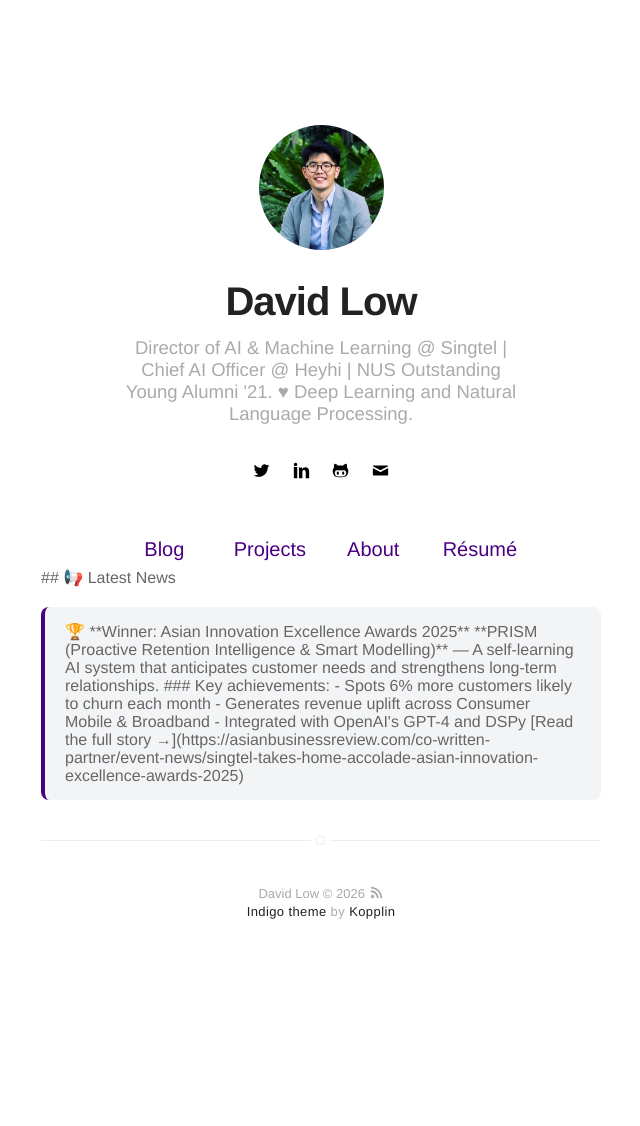
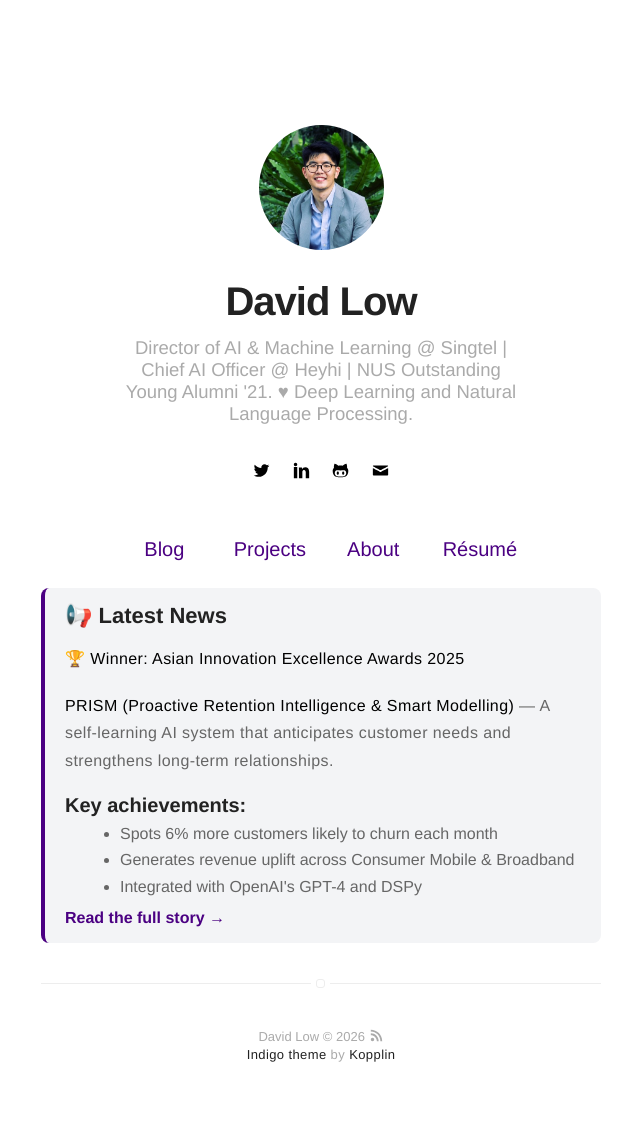
Before and after one commit to davidlowjw/davidlowjw.github.io, a Jekyll site: the page built from index.html, in a window 1280 px wide. Shown: the whole page, without its empty margins (319-959 px from the left). Built offline with Jekyll 4.4.1, drawn with Linux system fonts in a browser that asks for light colours; before the commit the page ends 983 px from its top, so only the background shows below that.

Commit message:
Fix: render news section with HTML instead of markdown

```diff
--- a/index.html
+++ b/index.html
@@ -3,21 +3,21 @@ layout: page
 title: Home
 ---
 
-## 📢 Latest News
+<div class="news-section">
+  <h2>📢 Latest News</h2>
 
-<div class="news-section">
+  <p><strong>🏆 Winner: Asian Innovation Excellence Awards 2025</strong></p>
 
-🏆 **Winner: Asian Innovation Excellence Awards 2025**
+  <p><strong>PRISM (Proactive Retention Intelligence & Smart Modelling)</strong> — A self-learning AI system that anticipates customer needs and strengthens long-term relationships.</p>
 
-**PRISM (Proactive Retention Intelligence & Smart Modelling)** — A self-learning AI system that anticipates customer needs and strengthens long-term relationships.
+  <h3>Key achievements:</h3>
+  <ul>
+    <li>Spots 6% more customers likely to churn each month</li>
+    <li>Generates revenue uplift across Consumer Mobile & Broadband</li>
+    <li>Integrated with OpenAI's GPT-4 and DSPy</li>
+  </ul>
 
-### Key achievements:
-- Spots 6% more customers likely to churn each month
-- Generates revenue uplift across Consumer Mobile & Broadband
-- Integrated with OpenAI's GPT-4 and DSPy
-
-[Read the full story →](https://asianbusinessreview.com/co-written-partner/event-news/singtel-takes-home-accolade-asian-innovation-excellence-awards-2025)
-
+  <a href="https://asianbusinessreview.com/co-written-partner/event-news/singtel-takes-home-accolade-asian-innovation-excellence-awards-2025">Read the full story →</a>
 </div>
 
 <style>
@@ -28,14 +28,31 @@ title: Home
   border-radius: 8px;
   margin: 2rem 0;
 }
+.news-section h2 {
+  margin-top: 0;
+  margin-bottom: 1rem;
+  color: #222;
+}
+.news-section h3 {
+  margin-top: 1rem;
+  margin-bottom: 0.5rem;
+  color: #222;
+}
+.news-section ul {
+  margin: 0.5rem 0 1rem 1.5rem;
+  color: #666;
+}
+.news-section li {
+  margin-bottom: 0.25rem;
+}
 .news-section a {
   display: inline-block;
-  margin-top: 1rem;
   color: #4b0082;
   font-weight: 600;
   text-decoration: none;
+  border-bottom: 1px solid transparent;
 }
 .news-section a:hover {
-  text-decoration: underline;
+  border-bottom-color: #4b0082;
 }
 </style>
```
